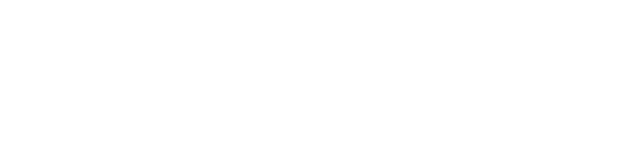
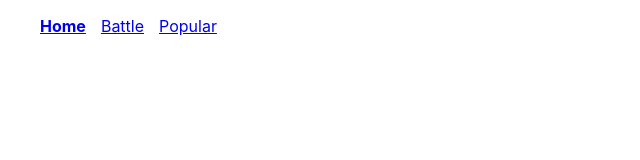
Before and after one commit to JayBee007/github_battle, a React app: page / in a window 1280 px wide. Shown: the whole page, without its empty margins (0-640 px from the left). Built offline with nearby package versions, Linux system fonts and the light colour scheme.

Commit message:
Nav component added to App

```diff
--- a/app/components/App.js
+++ b/app/components/App.js
@@ -1,6 +1,7 @@
 import React, {Component} from 'react'
+import {BrowserRouter as Router, Route}  from 'react-router-dom'
 import Popular from './Popular'
-import {BrowserRouter as Router, Route}  from 'react-router-dom'
+import Nav from './Nav'
 
 
 class App extends Component {
@@ -8,6 +9,7 @@ class App extends Component {
         return (
             <Router>
                 <div className="container">
+                    <Nav />
                     <Route path='/popular' component={Popular} />
                 </div>
             </Router>
--- a/app/components/Nav.js
+++ b/app/components/Nav.js
@@ -5,17 +5,17 @@ function Nav (){
     return(
         <ul className = 'nav'>
             <li>
-                <NavLink activeClassName = 'active' to= '/'>
+                <NavLink exact activeClassName = 'active' to = '/'>
                     Home
                 </NavLink>
             </li>
             <li>
-                <NavLink activeClassName = 'active' to= '/battle'>
+                <NavLink activeClassName = 'active' to = '/battle'>
                     Battle
                 </NavLink>
             </li>
             <li>
-                <NavLink activeClassName = 'active' to= '/popular'>
+                <NavLink activeClassName = 'active' to = '/popular'>
                     Popular
                 </NavLink>
             </li>
--- a/app/index.css
+++ b/app/index.css
@@ -62,3 +62,7 @@ li{
 .active {
     font-weight: bold;
 }
+
+.nav li {
+    margin-right: 15px;
+}
```
